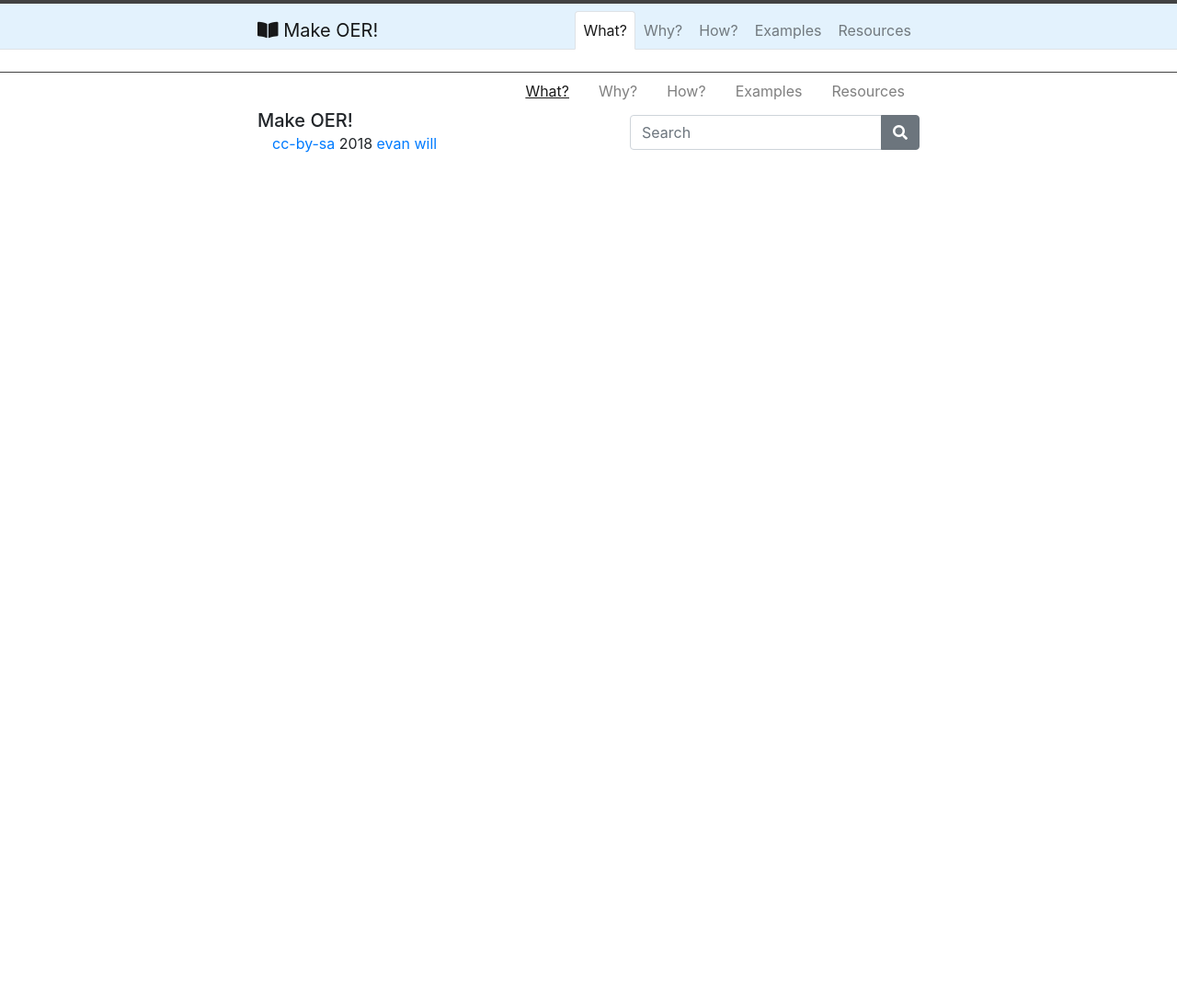
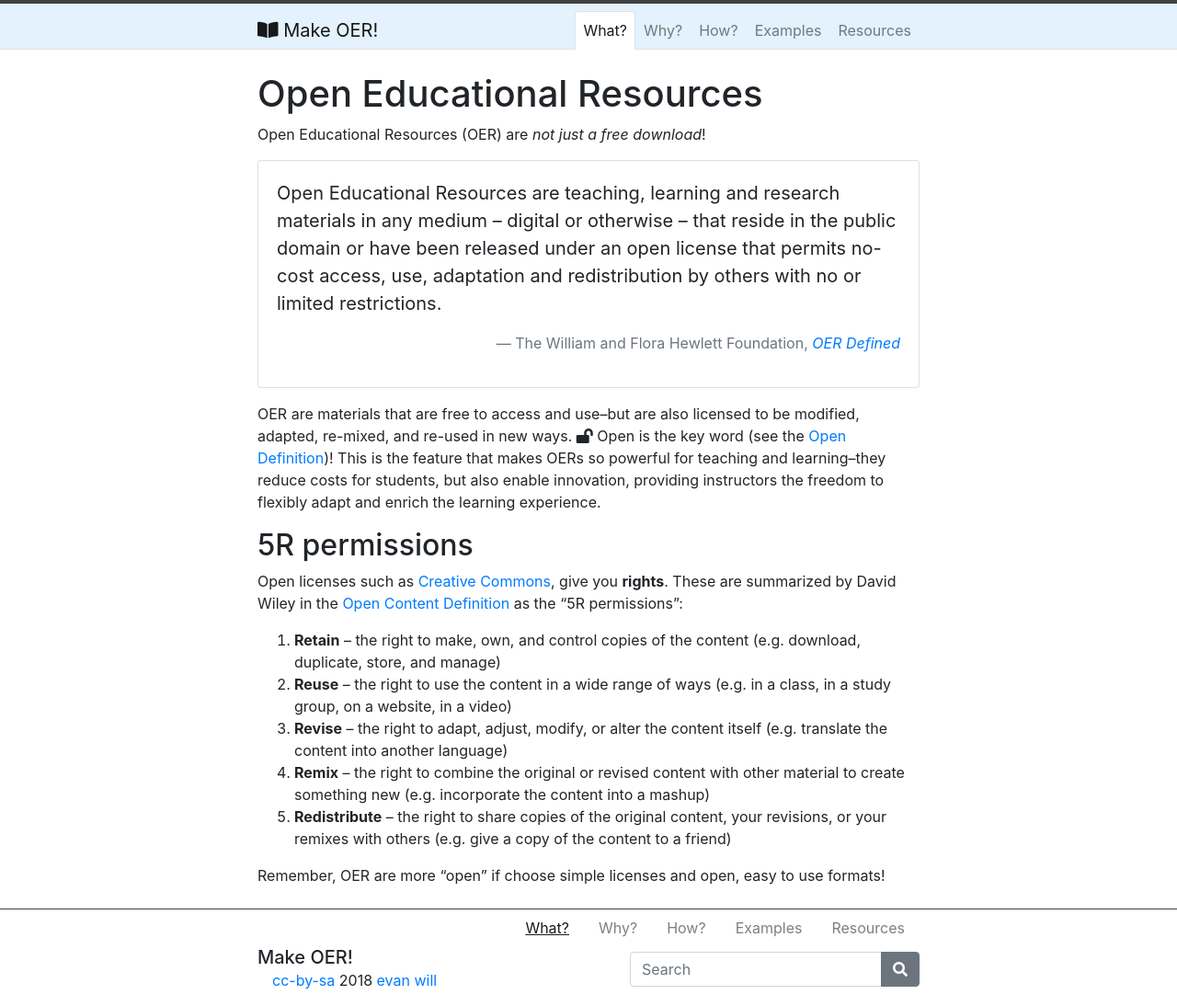
Before and after one commit to evanwill/make-oer, a Jekyll site: the page built from content/0-what.md, in a window 1280 px wide. Shown: the whole page at 92% size. Built offline with Jekyll 4.4.1, drawn with Linux system fonts in a browser that asks for light colours; before the commit the page ends 900 px from its top, so only the background shows below that.

Commit message:
what content

```diff
--- a/content/0-what.md
+++ b/content/0-what.md
@@ -2,3 +2,30 @@
 title: What?
 nav: true
 ---
+
+# Open Educational Resources
+
+Open Educational Resources (OER) are *not just a free download*!
+
+{% capture text %}<blockquote class="blockquote">
+<p>Open Educational Resources are teaching, learning and research materials in any medium – digital or otherwise – that reside in the public domain or have been released under an open license that permits no-cost access, use, adaptation and redistribution by others with no or limited restrictions.</p>
+<div class="blockquote-footer text-right">The William and Flora Hewlett Foundation, <cite title="Source Title"><a href="https://hewlett.org/strategy/open-educational-resources/" target="_blank">OER Defined</a></cite></div>
+</blockquote>{% endcapture %}
+{% include card.md text=text %}
+
+OER are materials that are free to access and use--but are also licensed to be modified, adapted, re-mixed, and re-used in new ways.
+<span class="fas fa-lock-open"></span> Open is the key word (see the [Open Definition](https://opendefinition.org/))!
+This is the feature that makes OERs so powerful for teaching and learning--they reduce costs for students, but also enable innovation, providing instructors the freedom to flexibly adapt and enrich the learning experience.
+
+## 5R permissions
+
+Open licenses such as [Creative Commons](https://creativecommons.org/), give you **rights**.
+These are summarized by David Wiley in the [Open Content Definition](http://opencontent.org/definition/) as the "5R permissions":
+
+1. **Retain** – the right to make, own, and control copies of the content (e.g. download, duplicate, store, and manage)
+2. **Reuse** – the right to use the content in a wide range of ways (e.g. in a class, in a study group, on a website, in a video)
+3. **Revise** – the right to adapt, adjust, modify, or alter the content itself (e.g. translate the content into another language)
+4. **Remix** – the right to combine the original or revised content with other material to create something new (e.g. incorporate the content into a mashup)
+5. **Redistribute** – the right to share copies of the original content, your revisions, or your remixes with others (e.g. give a copy of the content to a friend)
+
+Remember, OER are more "open" if choose simple licenses and open, easy to use formats!
```
Also changed, not shown: content/4-resources.md (+2 -3 lines), index.md (+1 -1 lines), content/2-how.md (line endings or trailing spaces).
